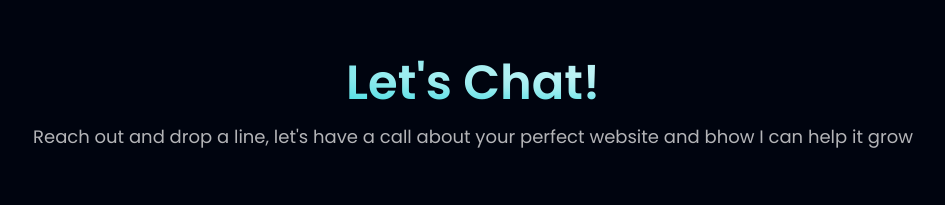
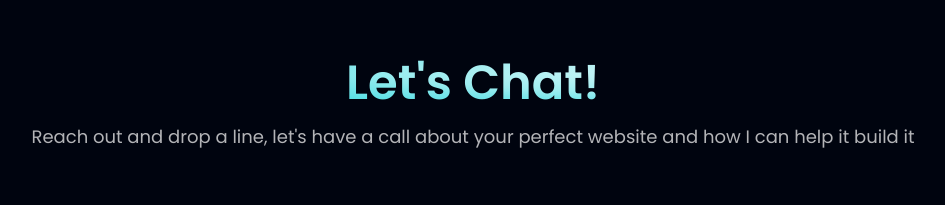
Before and after one commit to mikefox17/portfoliomf, a React (Vite) app: page / in a window 1280 px wide. Shown: the part 3474-3679 px from the top of the page, without its empty margins (167-1112 px from the left). Built offline with nearby package versions, Linux system fonts and the light colour scheme.

Commit message:
edited some copy

```diff
--- a/src/components/Contact.jsx
+++ b/src/components/Contact.jsx
@@ -9,7 +9,7 @@ const Contact = () => {
           <h2 className={`${styles.heading2} text-gradient`}>Let's Chat!</h2>
           <p className={styles.paragraph}>
             Reach out and drop a line, let's have a call about your perfect
-            website and bhow I can help it grow
+            website and how I can help it build it
           </p>
         </div>
         <form
```
